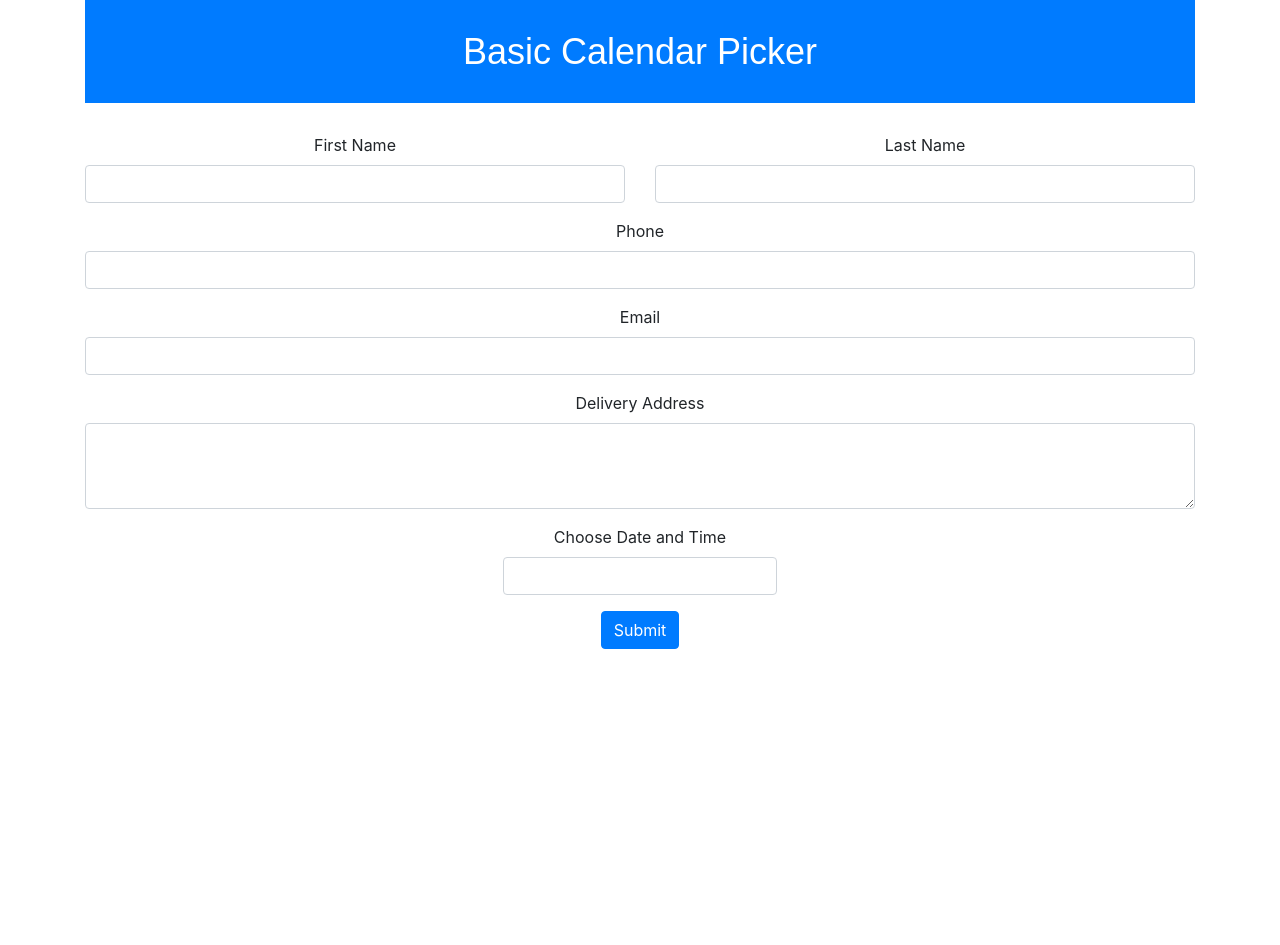
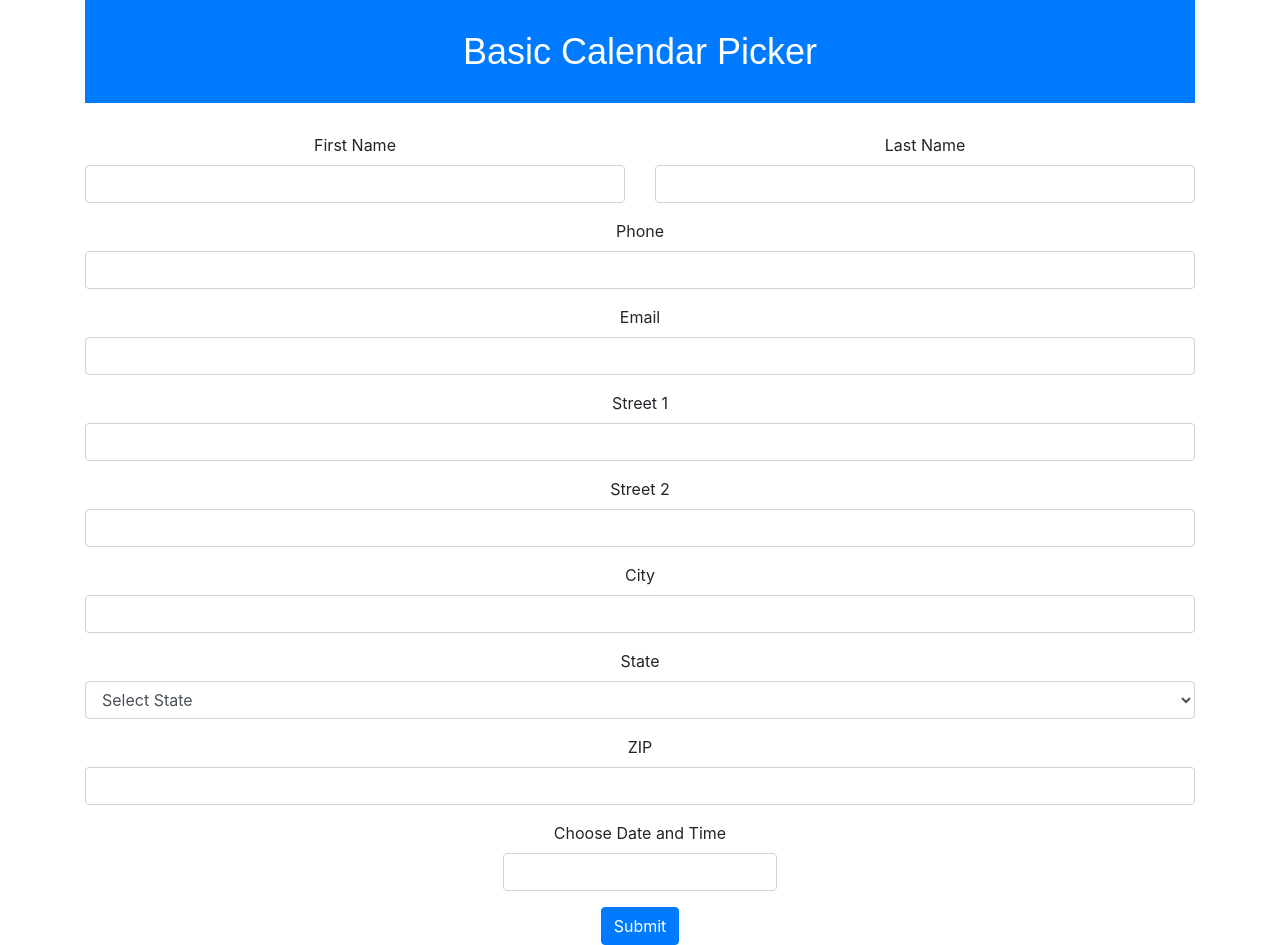
Before and after one commit to mghondo/contactformscheduler-, a React (Create React App) app: page / in a window 1280 px wide. Before the commit the page ends 800 px from the top, so only its background shows below. Built offline with nearby package versions, Linux system fonts and the light colour scheme.

Commit message:
military time done. address is more defined with states.

```diff
--- a/src/ContactFormScheduler.jsx
+++ b/src/ContactFormScheduler.jsx
@@ -10,7 +10,11 @@ function ContactFormScheduler() {
     lastName: '',
     phone: '',
     email: '',
-    address: '',
+    street1: '',
+    street2: '',
+    city: '',
+    state: '',
+    zip: '',
     dateTime: null,
   });
 
@@ -66,12 +70,21 @@ function ContactFormScheduler() {
       <ul className="list-group">
         {Object.entries(data).map(([key, value]) => (
           <li className="list-group-item" key={key}>
-            <strong>{key}:</strong> {value}
+            <strong>{key}:</strong> {key === 'dateTime' ? value.toLocaleString('en-US', { hour: 'numeric', minute: '2-digit', hour12: true }) : value}
           </li>
         ))}
       </ul>
     );
   };
+
+  const statesList = [
+    'Alabama', 'Alaska', 'Arizona', 'Arkansas', 'California', 'Colorado', 'Connecticut', 'Delaware',
+    'Florida', 'Georgia', 'Hawaii', 'Idaho', 'Illinois', 'Indiana', 'Iowa', 'Kansas',
+    'Kentucky', 'Louisiana', 'Maine', 'Maryland', 'Massachusetts', 'Michigan', 'Minnesota', 'Mississippi',
+    'Missouri', 'Montana', 'Nebraska', 'Nevada', 'New Hampshire', 'New Jersey', 'New Mexico', 'New York',
+    'North Carolina', 'North Dakota', 'Ohio', 'Oklahoma', 'Oregon', 'Pennsylvania', 'Rhode Island', 'South Carolina',
+    'South Dakota', 'Tennessee', 'Texas', 'Utah', 'Vermont', 'Virginia', 'Washington', 'West Virginia', 'Wisconsin', 'Wyoming'
+  ];
 
   return (
     <Container>
@@ -125,13 +138,59 @@ function ContactFormScheduler() {
             className="form-control" // Bootstrap class
           />
         </Form.Group>
-        <Form.Group controlId="address" className="form-group">
-          <Form.Label>Delivery Address</Form.Label>
+        <Form.Group controlId="street1" className="form-group">
+          <Form.Label>Street 1</Form.Label>
           <Form.Control
-            as="textarea"
-            rows={3}
-            name="address"
-            value={formData.address}
+            type="text"
+            name="street1"
+            value={formData.street1}
+            onChange={handleChange}
+            className="form-control" // Bootstrap class
+          />
+        </Form.Group>
+        <Form.Group controlId="street2" className="form-group">
+          <Form.Label>Street 2</Form.Label>
+          <Form.Control
+            type="text"
+            name="street2"
+            value={formData.street2}
+            onChange={handleChange}
+            className="form-control" // Bootstrap class
+          />
+        </Form.Group>
+        <Form.Group controlId="city" className="form-group">
+          <Form.Label>City</Form.Label>
+          <Form.Control
+            type="text"
+            name="city"
+            value={formData.city}
+            onChange={handleChange}
+            className="form-control" // Bootstrap class
+          />
+        </Form.Group>
+        <Form.Group controlId="state" className="form-group">
+          <Form.Label>State</Form.Label>
+          <Form.Control
+            as="select"
+            name="state"
+            value={formData.state}
+            onChange={handleChange}
+            className="form-control" // Bootstrap class
+          >
+            <option value="">Select State</option>
+            {statesList.map((state, index) => (
+              <option key={index} value={state}>
+                {state}
+              </option>
+            ))}
+          </Form.Control>
+        </Form.Group>
+        <Form.Group controlId="zip" className="form-group">
+          <Form.Label>ZIP</Form.Label>
+          <Form.Control
+            type="text"
+            name="zip"
+            value={formData.zip}
             onChange={handleChange}
             className="form-control" // Bootstrap class
           />
@@ -142,7 +201,7 @@ function ContactFormScheduler() {
             selected={formData.dateTime}
             onChange={handleDateChange}
             showTimeSelect
-            timeFormat="HH:mm"
+            timeFormat="h:mm aa" // Change the time format here
             timeIntervals={30}
             timeCaption="Time"
             dateFormat="MMMM d, yyyy h:mm aa"
@@ -157,7 +216,7 @@ function ContactFormScheduler() {
         </Button>
       </Form>
       {confirmation && (
-        <div className="mt-4" style={{paddingBottom: '30px'}}>
+        <div className="mt-4" style={{ paddingBottom: '30px' }}>
           <h4>Confirmation Data</h4>
           {renderConfirmationList(confirmation)}
         </div>
```
